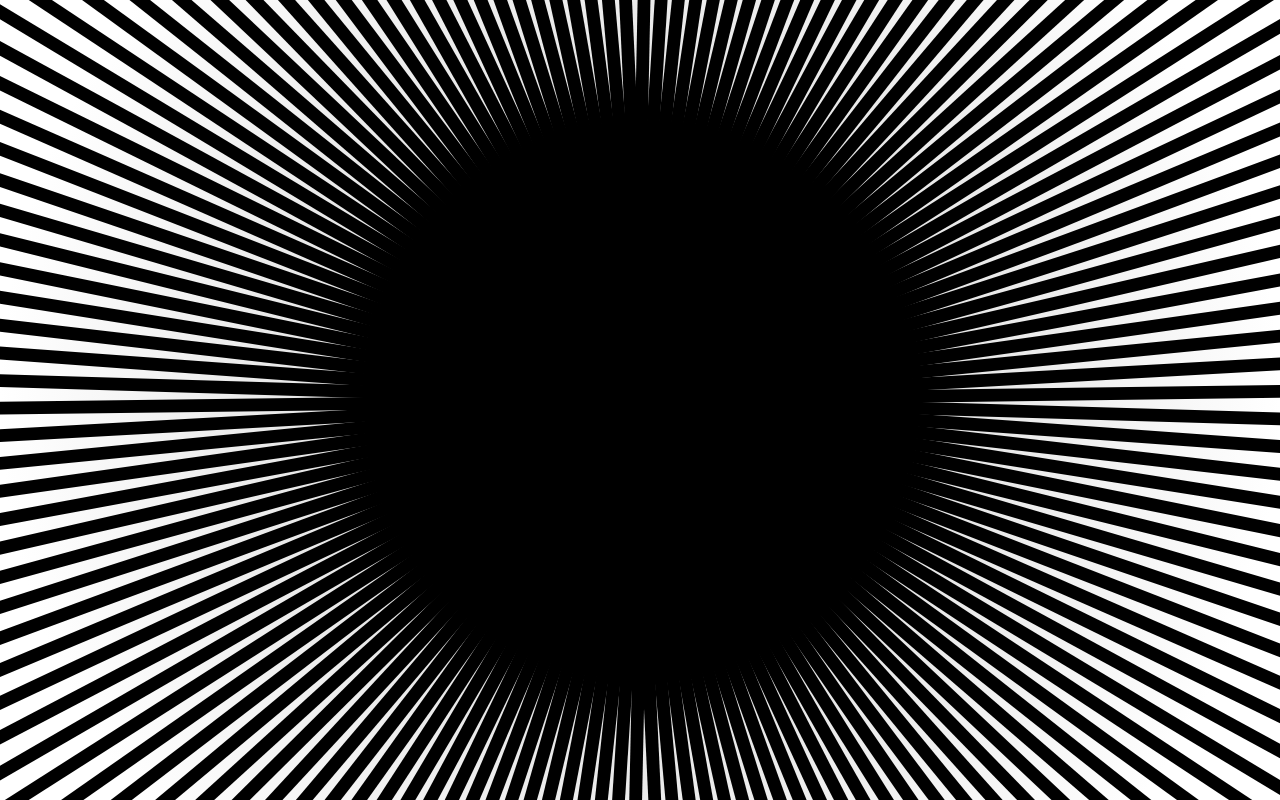
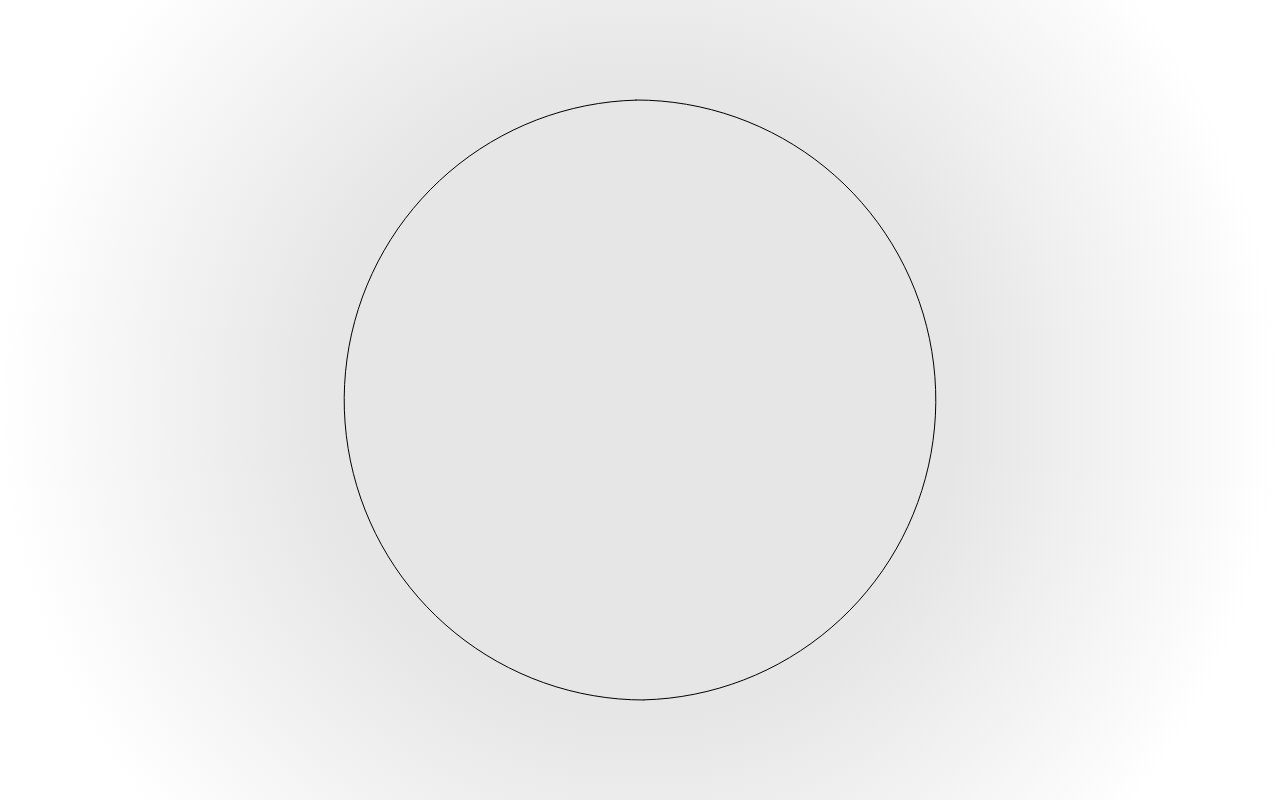
Before and after one commit to lairdkruger/Urbanize, a plain HTML site: page index.html in a window 1280 px wide. Drawn offline with Linux system fonts and the light colour scheme; animation ran at ten frames a second.

Commit message:
Update index.html

```diff
--- a/index.html
+++ b/index.html
@@ -129,7 +129,6 @@
                 frameRate = 60;
 
                 if (mic.getRMS(mic.spectrum) > mic.peak_volume - 20) {
-                    ctx.lineWidth = 1000;
                     ctx.strokeStyle = rgb(0);
                     ctx.fillStyle = gradient;
                     ctx.fillRect(0, 0, w, h);
```
